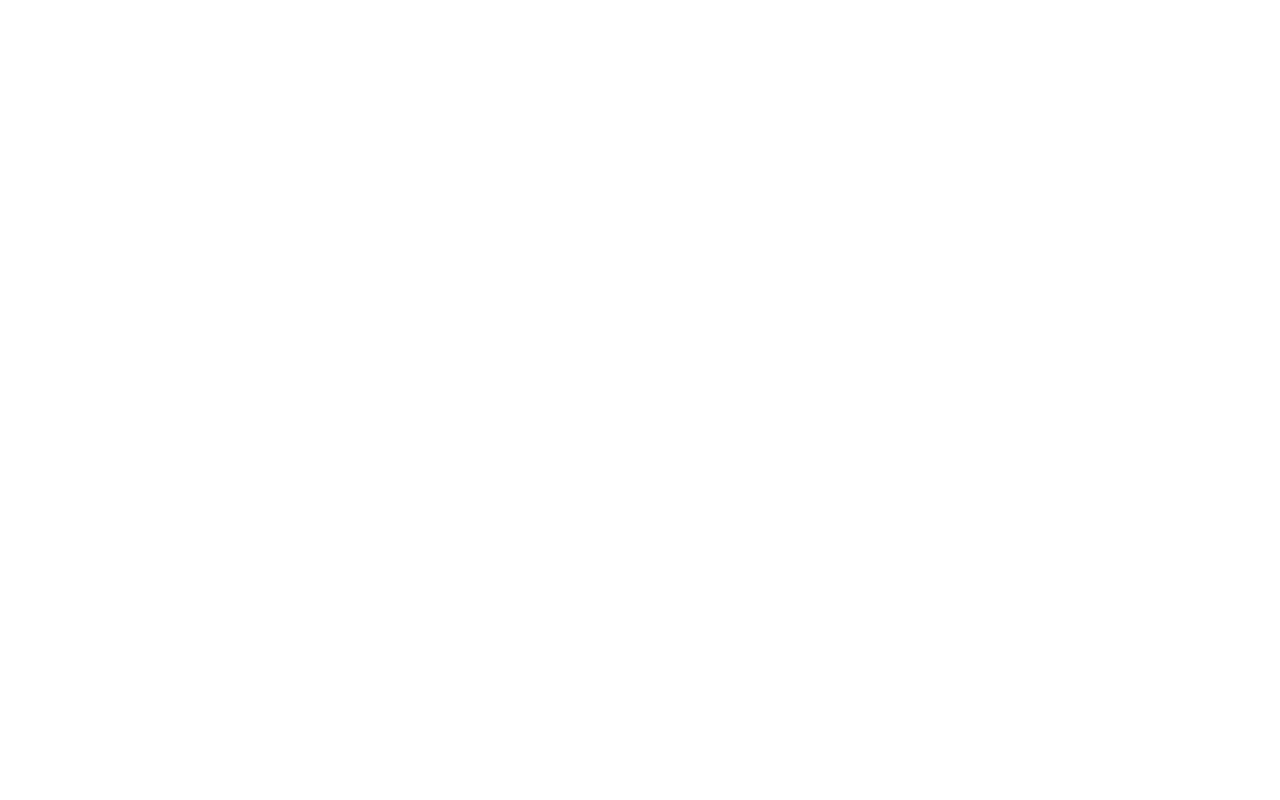
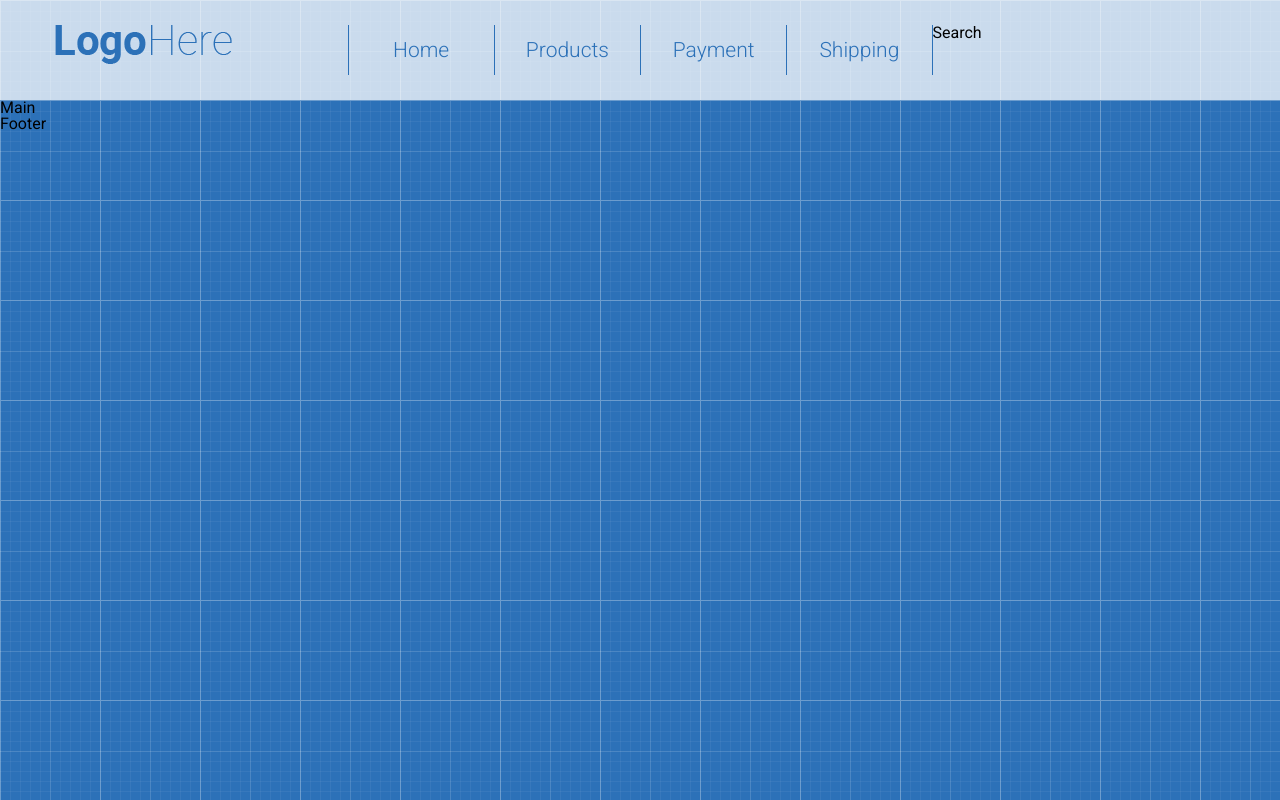
Before and after one commit to sasha210819/sasha210819.github.io, a plain HTML site: page index.html in a window 1280 px wide. Drawn offline with Linux system fonts and the light colour scheme.

Commit message:
added header

```diff
--- a/index.html
+++ b/index.html
@@ -3,10 +3,36 @@
 <head>
 	<meta charset="UTF-8">
 	<title>Shop-project</title>
+	<link href="https://fonts.googleapis.com/css?family=Roboto:300,400,700&display=swap" rel="stylesheet">
 	<link rel="stylesheet" href="reset.css">
 	<link rel="stylesheet" href="style.css">
 </head>
 <body>
-
+	<header class="header">
+		<div class="container">
+			<div class="row">
+				<div class="col-md-3">
+					<div class="logo">
+						<a href="#">
+							<img src="images/logo.png" alt="Logo">
+						</a>
+					</div>
+				</div>
+				<div class="col-md-6">
+					<nav>
+						<ul class="menu">
+							<li><a href="">Home</a></li>
+							<li><a href="">Products</a></li>
+							<li><a href="">Payment</a></li>
+							<li><a href="">Shipping</a></li>
+						</ul>
+					</nav>
+				</div>
+				<div class="col-md-3">Search</div>
+			</div>
+		</div>
+	</header>
+	<main class="main">Main</main>
+	<footer class="footer">Footer</footer>
 </body>
 </html>
--- a/style.css
+++ b/style.css
@@ -0,0 +1,51 @@
+* {
+	box-sizing: border-box;
+}
+body{
+	font-family: 'Roboto', sans-serif;
+	background-image: url(images/patt.png);
+}
+.container{
+	width: 1170px;
+	margin: 0 auto;
+}
+.row:after, .menu:after/*(или в style="menu row")*/{
+	content: "";
+	display: block;
+	clear: both;
+}
+.col-md-3{
+	width: 25%;
+}
+.col-md-6{
+	width: 50%;
+}
+[class*="col-"]{
+	float: left;
+}
+.header{
+	background-color: rgba(255,255,255,0.75);
+	padding: 25px 0;
+}
+.menu li{
+	width: 25%;
+	float: left;
+	border-left: 1px solid #2c71b8;
+}
+.menu li:last-child{
+	border-right: 1px solid #2c71b8;
+}
+.menu a{
+	display: block;
+	height: 50px;
+	line-height: 50px;
+	text-decoration: none;
+	text-align: center;
+	color: #2c71b8;
+	font-size: 21px;
+	font-weight: 300;
+}
+.menu a:hover {
+	background-color: #2c71b8;
+	color: white;
+}
```
Also changed, not shown: images/logo.png (added), images/patt.png (added), 1 other file.
